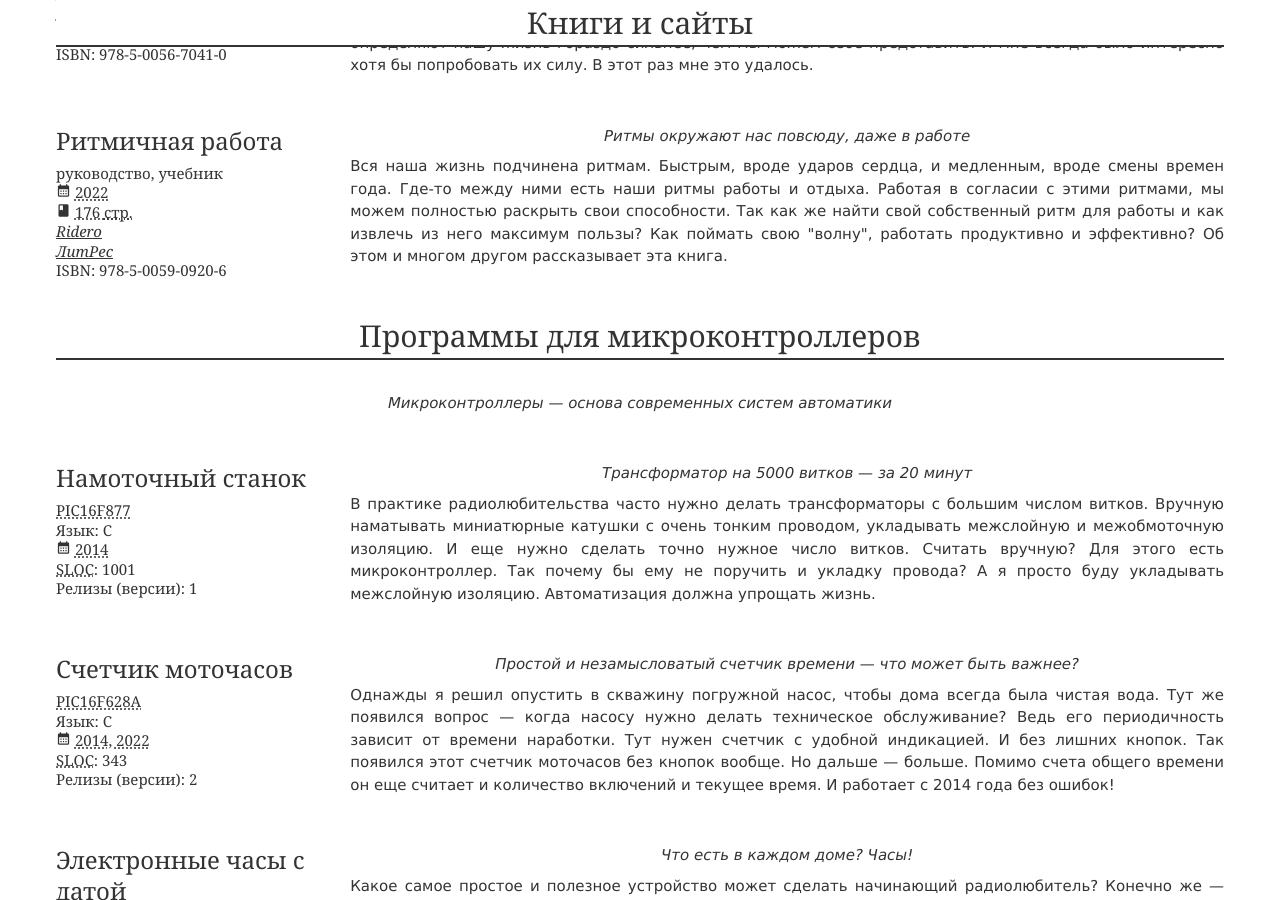
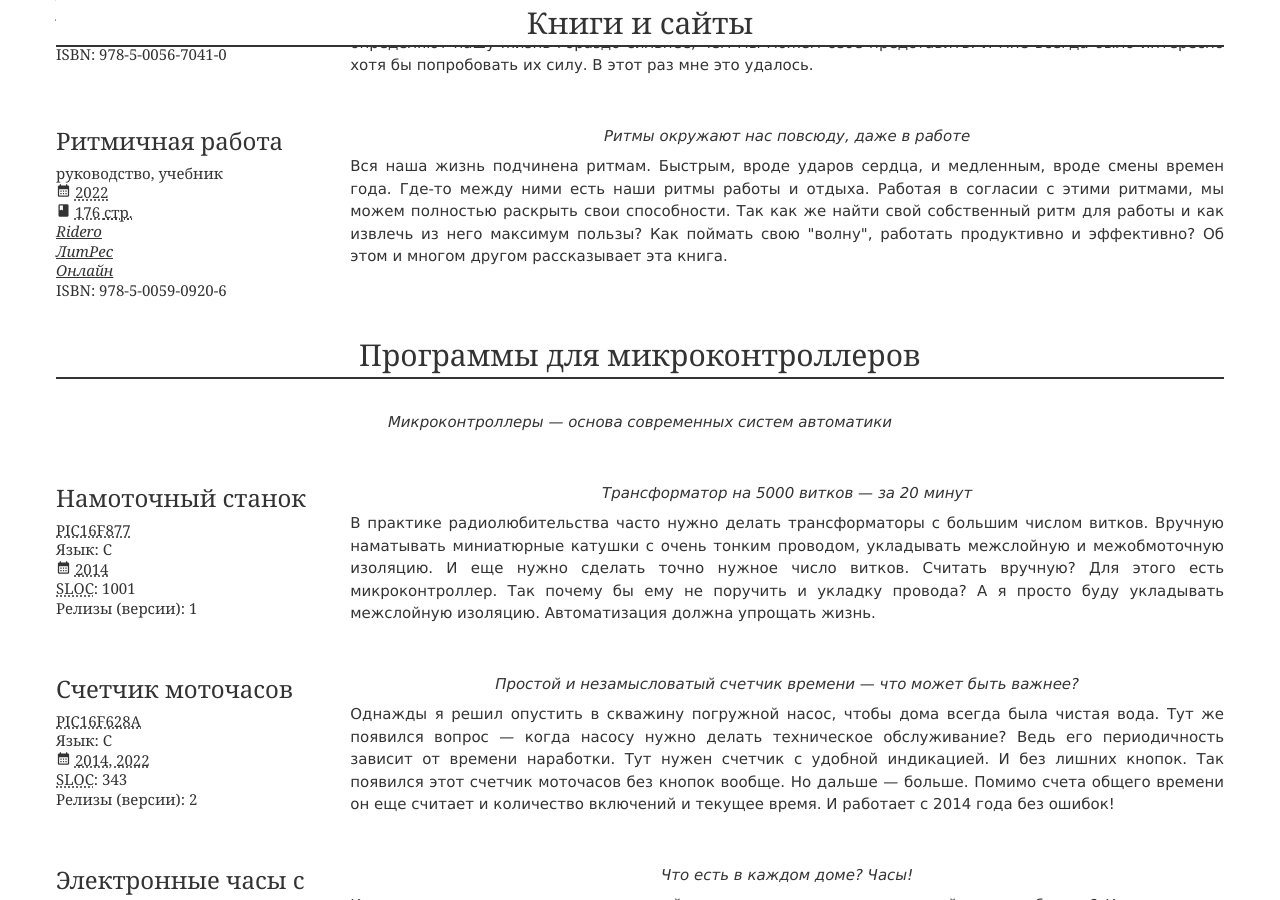
Before and after one commit to konstantin-morenko/jresume, a Jekyll site: the page built from index.md, in a window 1280 px wide and 900 px high, scrolled down 6807 px. Built offline with Jekyll 4.4.1, drawn with Linux system fonts in a browser that asks for light colours.

Commit message:
Rhythmic work book online link

```diff
--- a/_data/books.yml
+++ b/_data/books.yml
@@ -178,6 +178,8 @@ cards:
     url: https://ridero.ru/books/ritmichnaya_rabota/
   - name: ЛитРес
     url: https://www.litres.ru/konstantin-morenko/ritmichnaya-rabota/
+  - name: Онлайн
+    url: https://konstantin-morenko.ru/rhythmic-work-book/
   isbn: 978-5-0059-0920-6
 
   quote: Ритмы окружают нас повсюду, даже в работе
```
